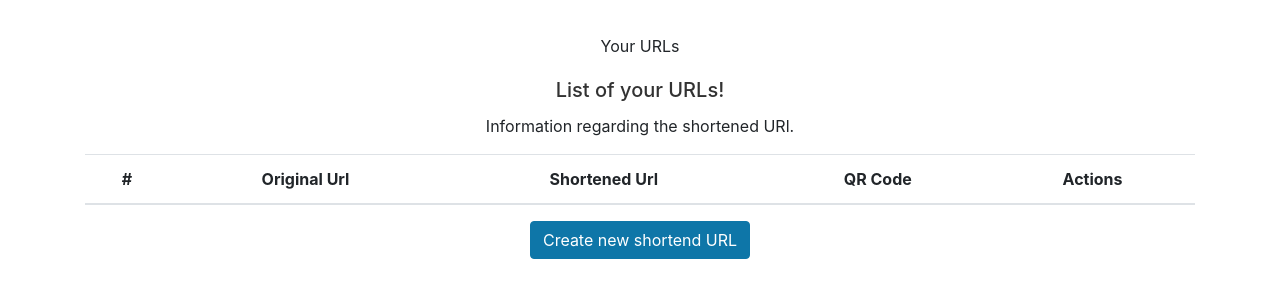
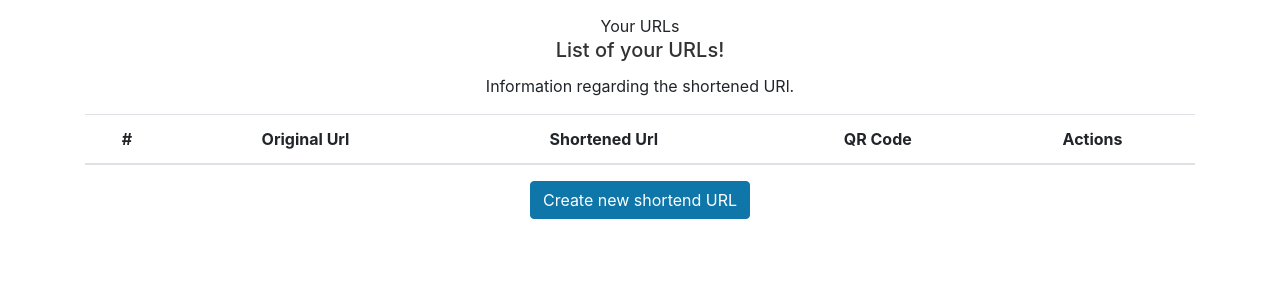
Before and after one commit to iamsamuelk/Scissors, a FastAPI app: template templates/home.html in a window 1280 px wide. Shown: the part 56-356 px from the top of the page. Run offline with FastAPI, Linux system fonts and the light colour scheme; the template is opened without the code that fills it, so the values that code supplies are empty; some libraries are stand-ins or nearby versions.

Commit message:
Edit home page

```diff
--- a/templates/home.html
+++ b/templates/home.html
@@ -2,7 +2,7 @@
 
 <div class="container">
     <div class="text-center">
-        <div class="card-body">
+        <div>
             {% if msg %}
                 <div class="alert alert-danger" role="alert">
                     {{ msg }}
```
